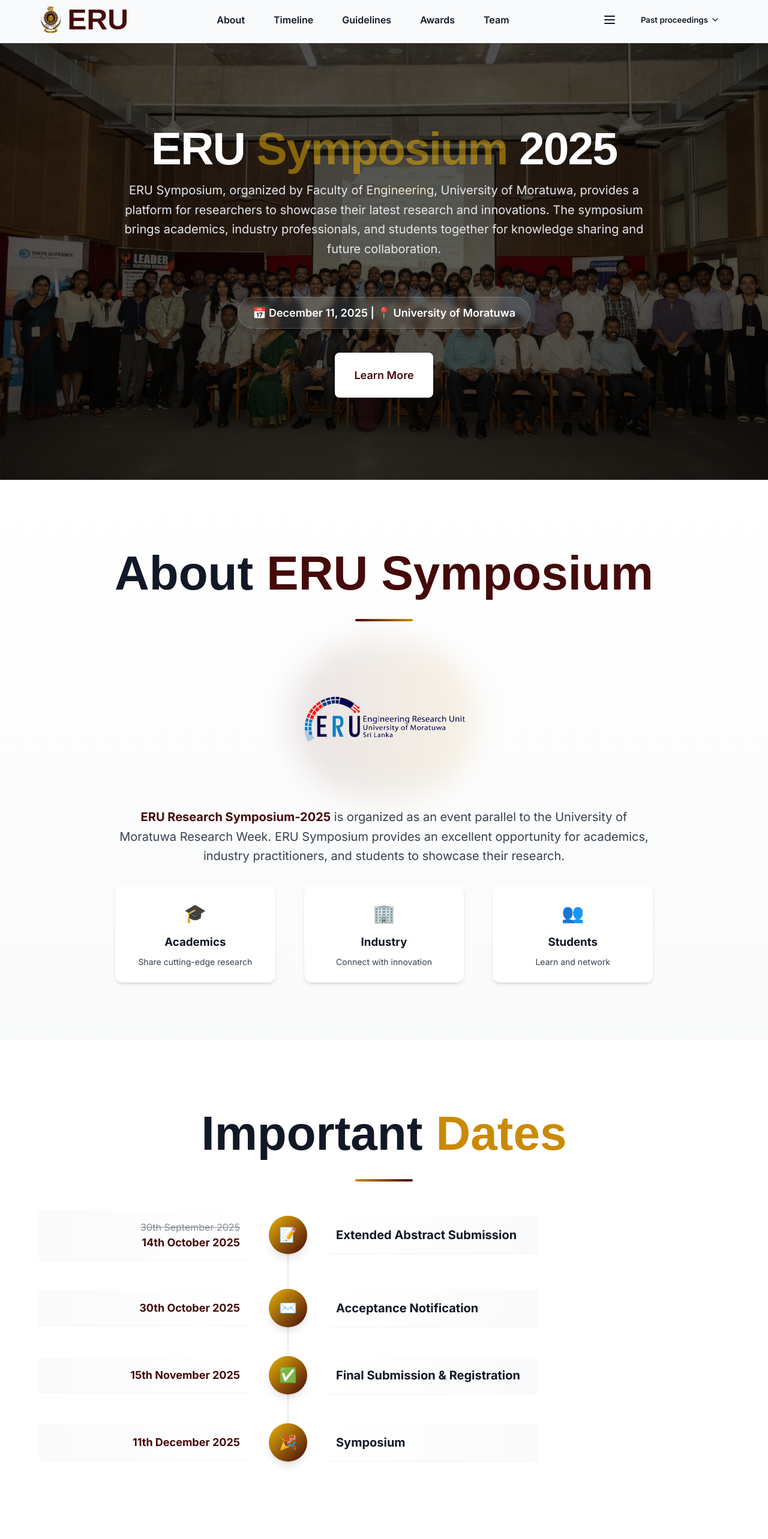
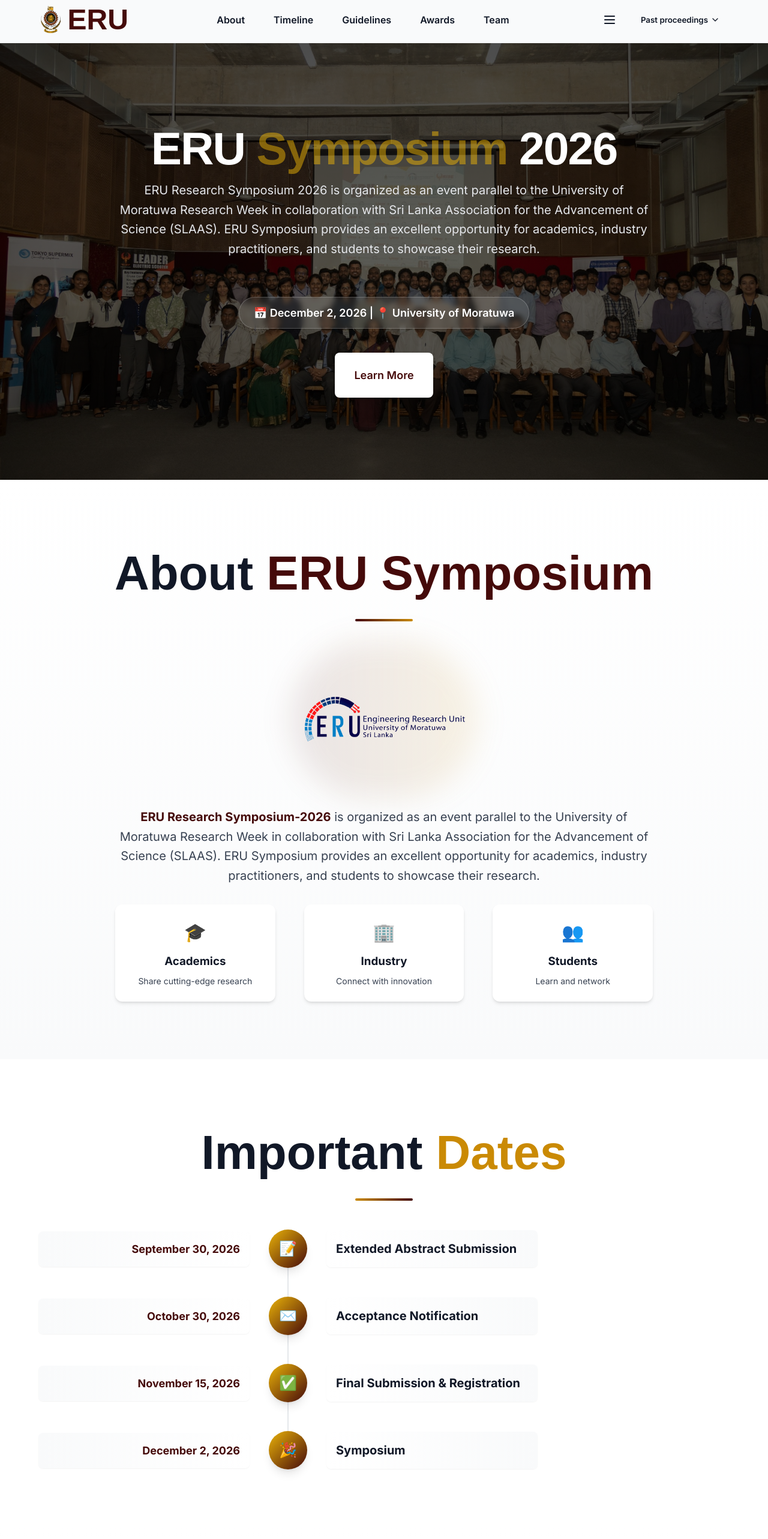
Before and after one commit to specfor/eru-conf, a Next.js app: page / in a window 1280 px wide. Shown: the top 2566 px of the page at 60% size. Built offline with nearby package versions, Linux system fonts and the light colour scheme; a web font is replaced by a local one.

Commit message:
chore: update conference details to ERU Symposium 2026, adjust timeline, add research tracks, and update contact information

```diff
--- a/src/app/layout.tsx
+++ b/src/app/layout.tsx
@@ -2,8 +2,8 @@
 import "./globals.css";
 
 export const metadata: Metadata = {
-  title: "ERU Symposium 2025 | December 11, 2025 - University of Moratuwa",
-  description: "ERU Symposium 2025 - December 11, 2025. Engineering Research Unit Symposium organized by Faculty of Engineering, University of Moratuwa.",
+  title: "ERU Symposium 2026 | December 2, 2026 - University of Moratuwa",
+  description: "ERU Symposium 2026 - December 2, 2026. Engineering Research Unit Symposium organized by Faculty of Engineering, University of Moratuwa.",
 };
 
 export default function RootLayout({ children }: { children: React.ReactNode }) {
--- a/src/components/About.tsx
+++ b/src/components/About.tsx
@@ -18,7 +18,7 @@
           </div>
 
           <p className="about-description text-center">
-            <span className="font-bold text-primary">ERU Research Symposium-2025</span> is organized as an event parallel to the University of Moratuwa Research Week. ERU Symposium provides an excellent opportunity for academics, industry practitioners, and students to showcase their research.
+            <span className="font-bold text-primary">ERU Research Symposium-2026</span> is organized as an event parallel to the University of Moratuwa Research Week in collaboration with Sri Lanka Association for the Advancement of Science (SLAAS). ERU Symposium provides an excellent opportunity for academics, industry practitioners, and students to showcase their research.
           </p>
 
           <div className="grid grid-cols-1 md:grid-cols-3 gap-12 w-full max-w-4xl mt-12">
--- a/src/components/Footer.tsx
+++ b/src/components/Footer.tsx
@@ -11,7 +11,7 @@
           <div>
             <div className="flex items-center gap-4 mb-6">
               <div className="footer-logo-box">
-                <Image src={uniLogo} alt="ERU symposium 2025" style={{ width: 'auto', height: '80px', objectFit: 'cover' }} />
+                <Image src={uniLogo} alt="ERU symposium 2026" style={{ width: 'auto', height: '80px', objectFit: 'cover' }} />
               </div>
               <h2 className="footer-title">ERU Symposium</h2>
             </div>
@@ -35,9 +35,8 @@
             <h3 className="footer-heading text-accent">Contact Us</h3>
             <div className="footer-contact-list">
               <p><span>📍</span> <span>Engineering Research Unit (ERU)<br/>Faculty of Engineering<br/>University of Moratuwa<br/>Katubedda, Moratuwa, Sri Lanka</span></p>
-              <p><span>📧</span> amantham@uom.lk</p>
+              <p><span>📧</span> gayanin@uom.lk</p>
               <p><span>📞</span> +94 11 265 0301 (Ext: 4531)</p>
-              <p><span>📱</span> +94 71 267 7220 (Amantha)</p>
             </div>
           </div>
         </div>
@@ -45,7 +44,7 @@
         <div className="footer-divider"></div>
 
         <div className="flex flex-col md:flex-row justify-between items-center footer-bottom">
-          <p>© 2025 ERU Symposium. All rights reserved.</p>
+          <p>© 2026 ERU Symposium. All rights reserved.</p>
         </div>
       </div>
     </footer>
--- a/src/components/Guidelines.tsx
+++ b/src/components/Guidelines.tsx
@@ -8,10 +8,11 @@
     "Earth Resources Engineering",
     "Electrical Engineering",
     "Electronic and Telecommunication Engineering",
-    "Material Science and Engineering",
+    "Materials Science and Engineering",
     "Mechanical Engineering",
     "Supply Chain Management and Logistics",
-    "Textile and Apparel Engineering"
+    "Textile and Apparel Engineering",
+    "Transport Management and Logistics Engineering"
   ];
 
   return (
@@ -75,7 +76,7 @@
         </div>
 
         <div className="tracks-container mt-16">
-          <p className="tracks-title">ERU 2025 accepts extended abstracts of research under following tracks</p>
+          <p className="tracks-title">ERU 2026 accepts extended abstracts of research under following tracks</p>
           <div className="grid grid-cols-1 md:grid-cols-2 gap-4">
             {tracks.map((track, index) => (
               <div key={index} className="track-item">
--- a/src/components/Hero.tsx
+++ b/src/components/Hero.tsx
@@ -10,13 +10,13 @@
       <div className="container relative h-full flex flex-col justify-center items-center">
         <div className="text-center">
           <h1 className="hero-title animate-fade-in-up delay-100">
-            ERU <span className="hero-highlight animate-pulse">Symposium</span> 2025
+            ERU <span className="hero-highlight animate-pulse">Symposium</span> 2026
           </h1>
           <p className="hero-description animate-fade-in-up delay-300">
-            ERU Symposium, organized by Faculty of Engineering, University of Moratuwa, provides a platform for researchers to showcase their latest research and innovations. The symposium brings academics, industry professionals, and students together for knowledge sharing and future collaboration.
+            ERU Research Symposium 2026 is organized as an event parallel to the University of Moratuwa Research Week in collaboration with Sri Lanka Association for the Advancement of Science (SLAAS). ERU Symposium provides an excellent opportunity for academics, industry practitioners, and students to showcase their research.
           </p>
           <div className="hero-date-badge animate-fade-in-up delay-500">
-            📅 December 11, 2025 | 📍 University of Moratuwa
+            📅 December 2, 2026 | 📍 University of Moratuwa
           </div>
           <div className="mt-10 animate-fade-in-up delay-500">
             <a href="#about" className="btn btn-hero">Learn More</a>
--- a/src/components/Timeline.tsx
+++ b/src/components/Timeline.tsx
@@ -13,8 +13,7 @@
           <div className="timeline-item group">
             <div className="timeline-content left">
               <div className="timeline-card">
-                <div className="timeline-date line-through-old">30th September 2025</div>
-                <div className="timeline-date text-primary font-bold">14th October 2025</div>
+                <div className="timeline-date text-primary font-bold">September 30, 2026</div>
               </div>
             </div>
             <div className="timeline-icon-wrapper">
@@ -36,7 +35,7 @@
           <div className="timeline-item group">
             <div className="timeline-content left">
               <div className="timeline-card">
-                <div className="timeline-date text-primary font-bold">30th October 2025</div>
+                <div className="timeline-date text-primary font-bold">October 30, 2026</div>
               </div>
             </div>
             <div className="timeline-icon-wrapper">
@@ -54,7 +53,7 @@
           <div className="timeline-item group">
             <div className="timeline-content left">
               <div className="timeline-card">
-                <div className="timeline-date text-primary font-bold">15th November 2025</div>
+                <div className="timeline-date text-primary font-bold">November 15, 2026</div>
               </div>
             </div>
             <div className="timeline-icon-wrapper">
@@ -72,7 +71,7 @@
           <div className="timeline-item group">
             <div className="timeline-content left">
               <div className="timeline-card">
-                <div className="timeline-date text-primary font-bold">11th December 2025</div>
+                <div className="timeline-date text-primary font-bold">December 2, 2026</div>
               </div>
             </div>
             <div className="timeline-icon-wrapper">
```
